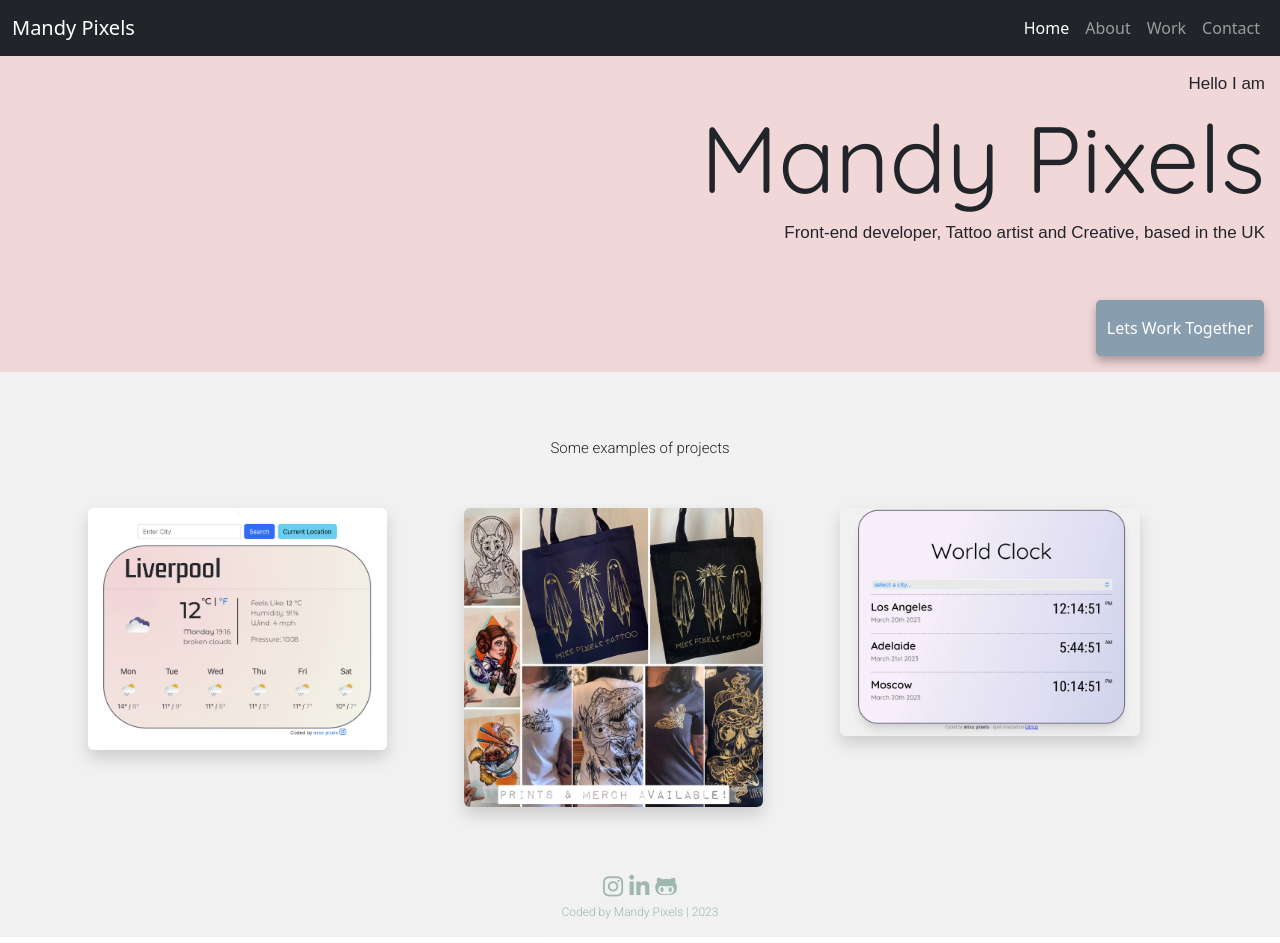
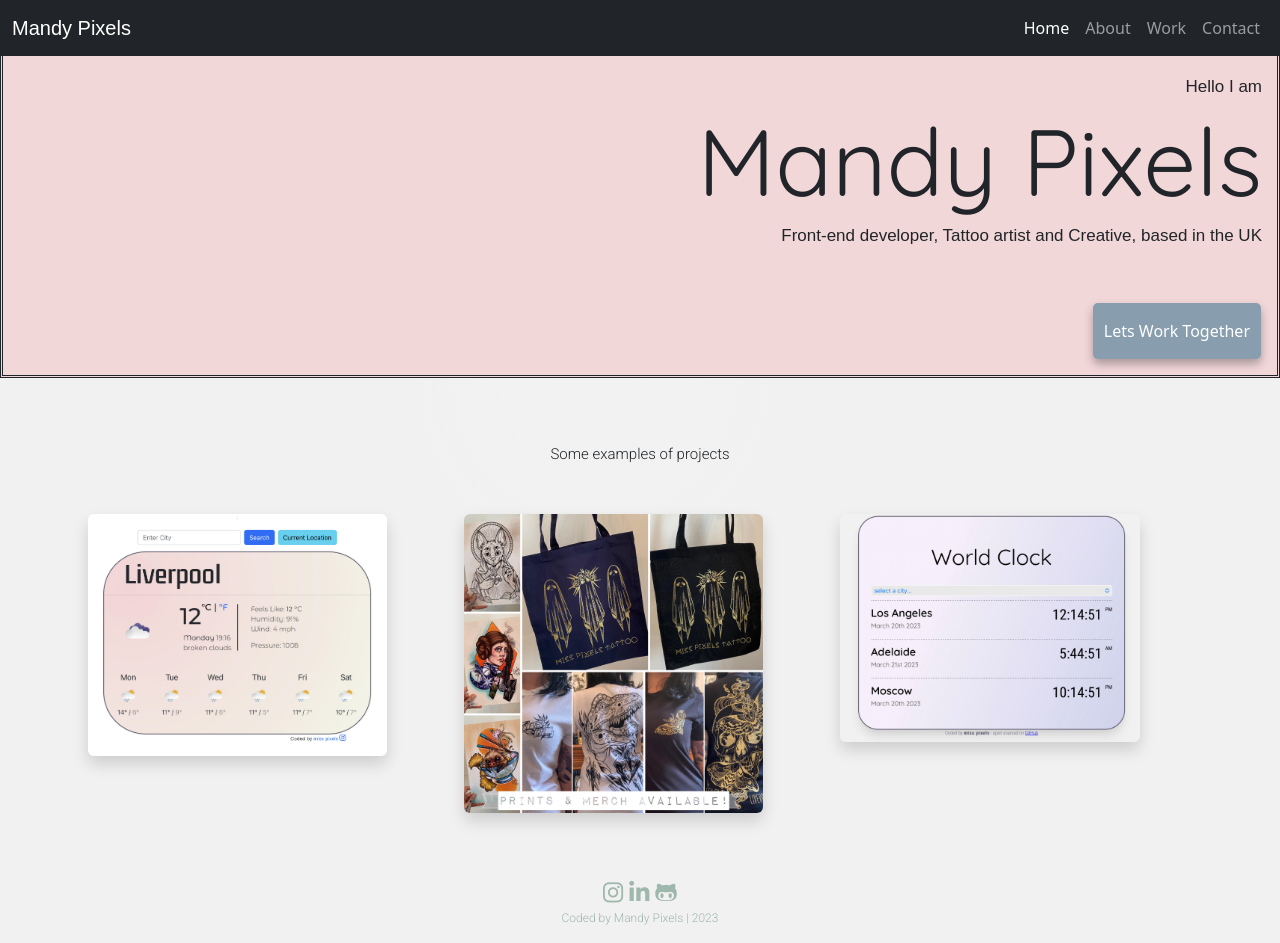
Before and after one commit to Pixules/miss-pixels-design, a plain HTML site: page index.html in a window 1280 px wide. Drawn offline with nearby package versions, Linux system fonts and the light colour scheme; a web font is replaced by a local one.

Commit message:
slight updates to style

```diff
--- a/src/style.css
+++ b/src/style.css
@@ -7,6 +7,12 @@
     343px at 46.3% 47.5%,
     rgb(242, 242, 242) 0%,
     rgb(241, 241, 241) 72.9%
+  );
+
+  --second-gradient: linear-gradient(
+    243deg,
+    rgb(255, 253, 221) 13.4%,
+    rgb(248, 215, 215) 82.1%
   );
 
   --box-shadow: 0 5px 10px rgba(0, 0, 0, 0.3);
@@ -76,9 +82,14 @@ footer a {
   }
 }
 
+.navbar-brand {
+  font-family: var(--font-subheading);
+}
+
 .hero {
   background: var(--third-colour);
   text-align: end;
+  border: double;
 }
 
 .content-container {
@@ -155,9 +166,8 @@ footer a {
 }
 
 .contact-box {
-  max-width: 700px;
   margin: 2em;
-  background-color: var(--third-colour);
+  background: var(--second-gradient);
   padding: 30px 120px;
   border-radius: 15px;
 }
```
